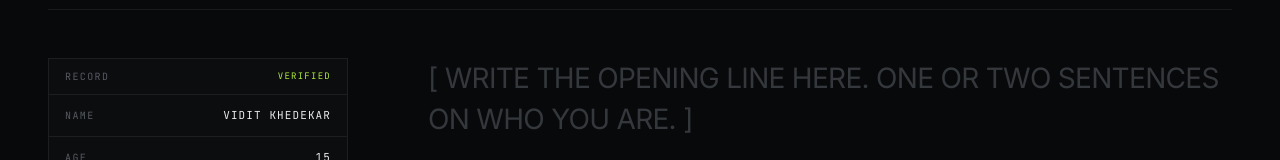
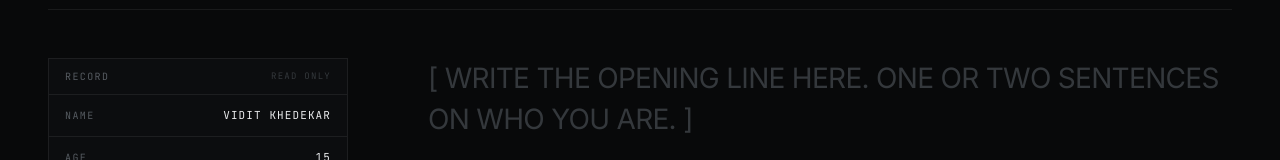
Before and after one commit to viditkhedekar/portfolio, a Next.js app: page /about in a window 1280 px wide. Shown: the part 240-400 px from the top of the page. Built offline with nearby package versions, Linux system fonts and the light colour scheme.

Commit message:
about: drop verified claim

```diff
--- a/src/components/modules/AboutModule.tsx
+++ b/src/components/modules/AboutModule.tsx
@@ -13,8 +13,8 @@ export function AboutModule() {
           <div className="border border-[var(--vk-line)] bg-[var(--vk-bg-panel)]">
             <div className="flex h-9 items-center justify-between border-b border-[var(--vk-line)] px-4">
               <Label>RECORD</Label>
-              <span className="vk-mono text-[9px] tracking-[0.14em] text-[var(--vk-accent)]">
-                VERIFIED
+              <span className="vk-mono text-[9px] tracking-[0.14em] text-[var(--vk-fg-ghost)]">
+                READ ONLY
               </span>
             </div>
             <dl>
```
